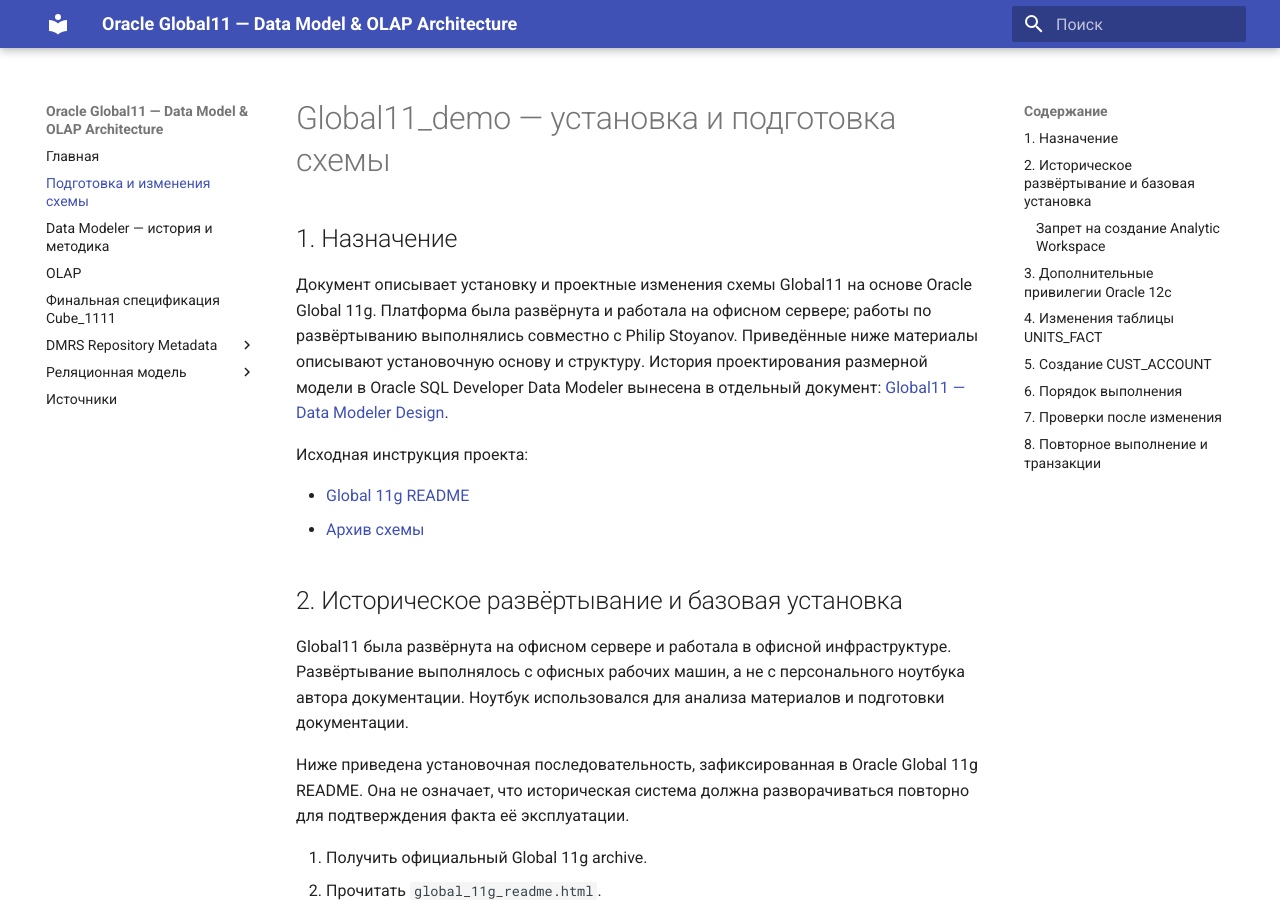
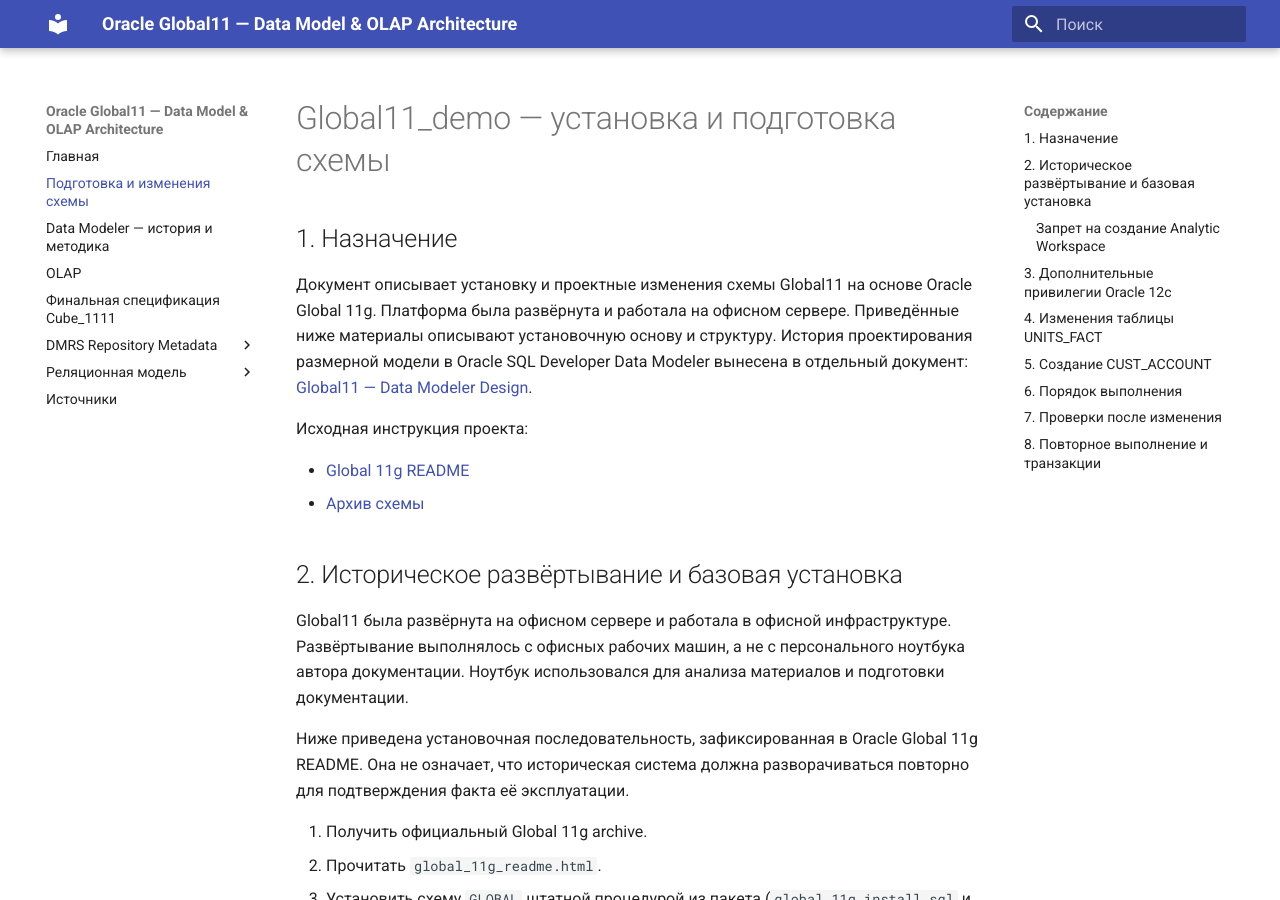
Before and after one commit to ekatmoz88-alt/global11-demo-data-platform, an MkDocs documentation site: the page built from docs/GLOBAL11-DEMO-SETUP.md, in a window 1280 px wide and 900 px high. Built offline with MkDocs 1.6.1 and Material for MkDocs 9.7.7, drawn with Linux system fonts in a browser that asks for light colours.

Commit message:
docs: remove personal collaboration claim from Global11 profile

```diff
--- a/docs/GLOBAL11-DEMO-SETUP.md
+++ b/docs/GLOBAL11-DEMO-SETUP.md
@@ -2,7 +2,7 @@
 
 ## 1. Назначение
 
-Документ описывает установку и проектные изменения схемы Global11 на основе Oracle Global 11g. Платформа была развёрнута и работала на офисном сервере; работы по развёртыванию выполнялись совместно с Philip Stoyanov. Приведённые ниже материалы описывают установочную основу и структуру. История проектирования размерной модели в Oracle SQL Developer Data Modeler вынесена в отдельный документ: [Global11 — Data Modeler Design](GLOBAL11-DATA-MODELER-DESIGN.ru.md).
+Документ описывает установку и проектные изменения схемы Global11 на основе Oracle Global 11g. Платформа была развёрнута и работала на офисном сервере. Приведённые ниже материалы описывают установочную основу и структуру. История проектирования размерной модели в Oracle SQL Developer Data Modeler вынесена в отдельный документ: [Global11 — Data Modeler Design](GLOBAL11-DATA-MODELER-DESIGN.ru.md).
 
 Исходная инструкция проекта:
 
```
